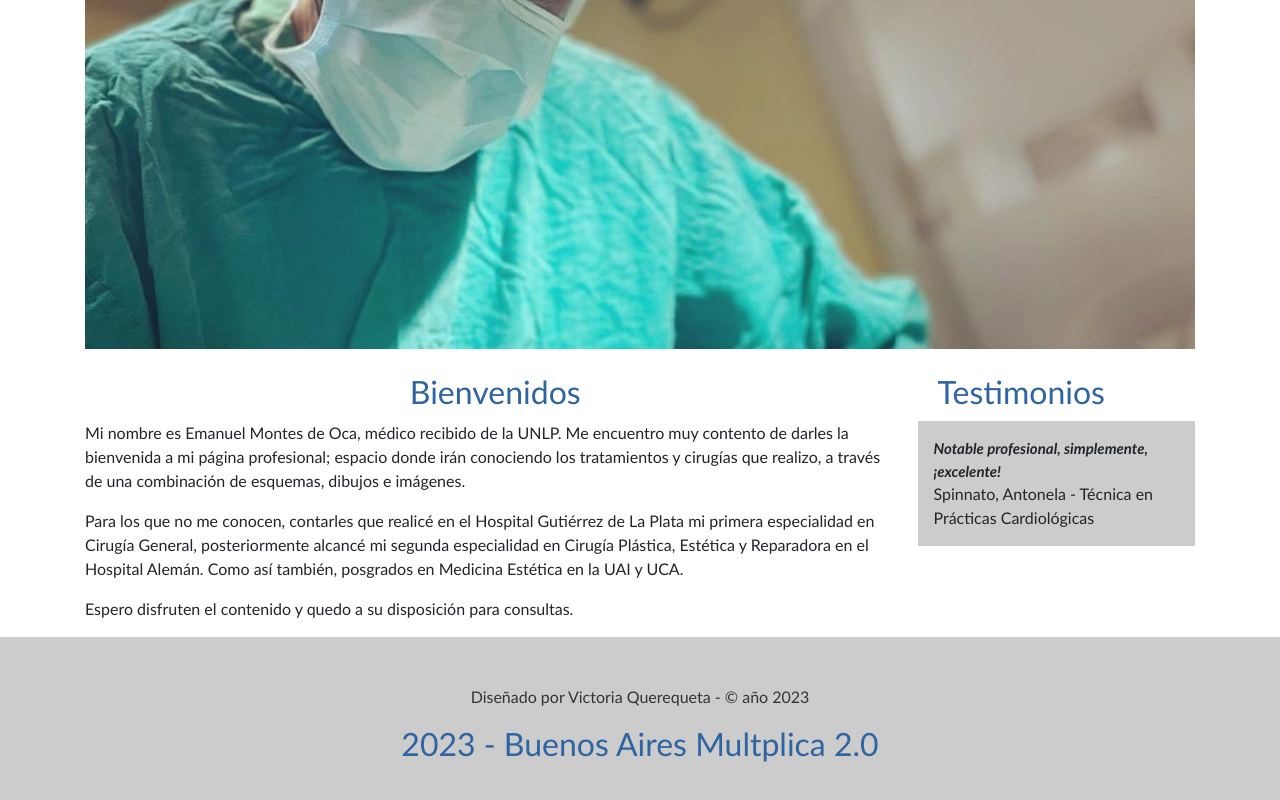
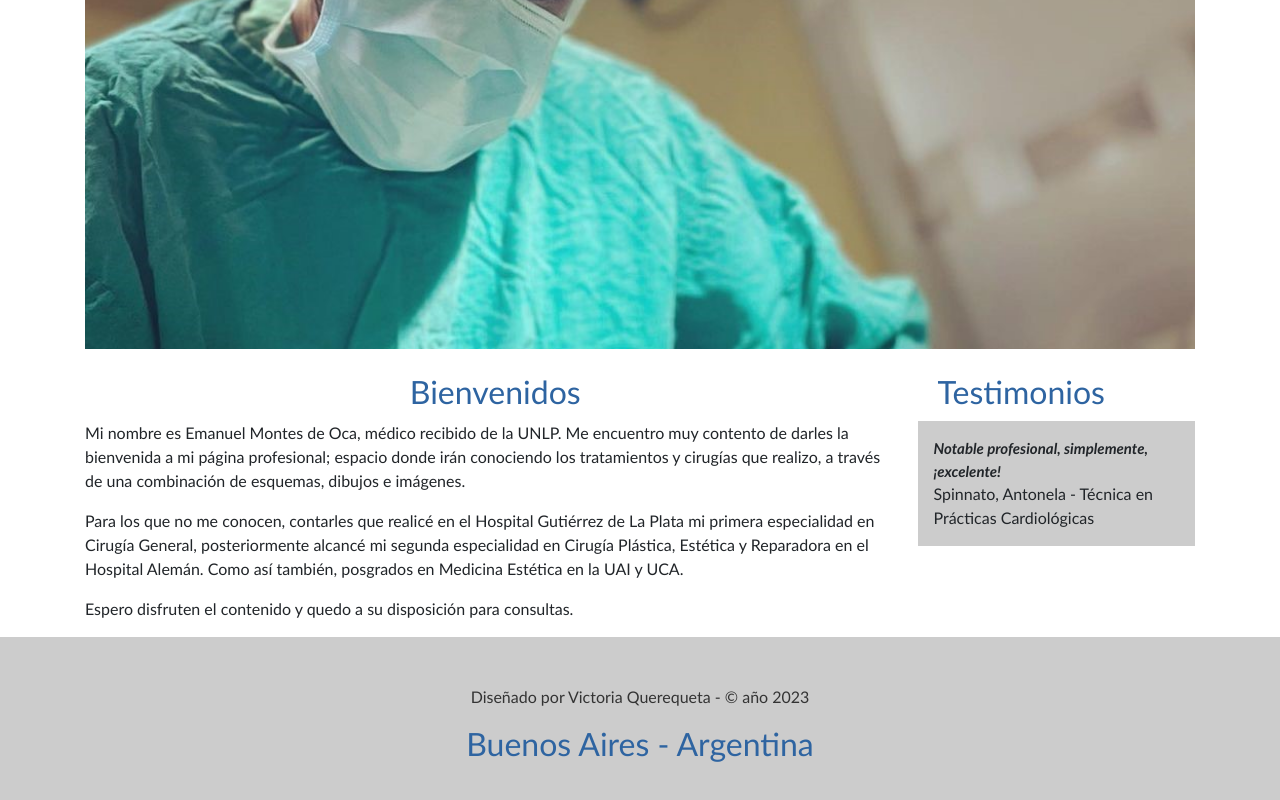
Before and after one commit to EmanuelMDO/Dr.EmanuelMontesdeOca, a plain HTML site: page index.html in a window 1280 px wide. Shown: the part 510-1310 px from the top of the page. Drawn offline with nearby package versions, Linux system fonts and the light colour scheme.

Commit message:
fourth commit

```diff
--- a/JavaScript/pagina.js
+++ b/JavaScript/pagina.js
@@ -1,6 +1,6 @@
 // FOOTER
 const contenedorFooter = document.getElementById('footer')
 let parrafoNuevo = document.createElement('p')
-parrafoNuevo.innerHTML = "<h2>2023 - Buenos Aires Multplica 2.0</h2>"
+parrafoNuevo.innerHTML = "<h2> Buenos Aires - Argentina</h2>"
 contenedorFooter.appendChild(parrafoNuevo)
 console.log(parrafoNuevo);
```
Also changed, not shown: Páginas/contacto.html (+3 -0 lines).
